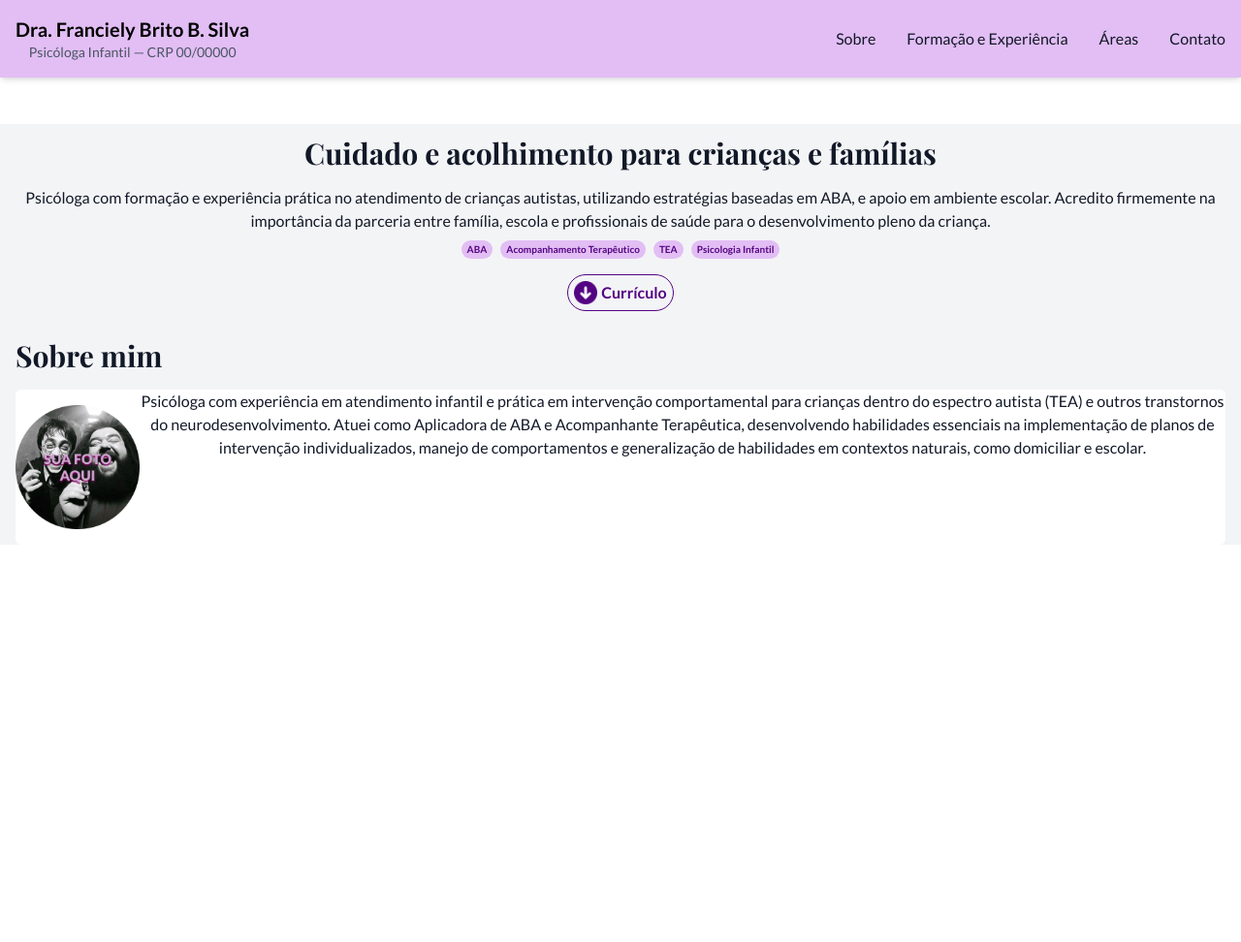
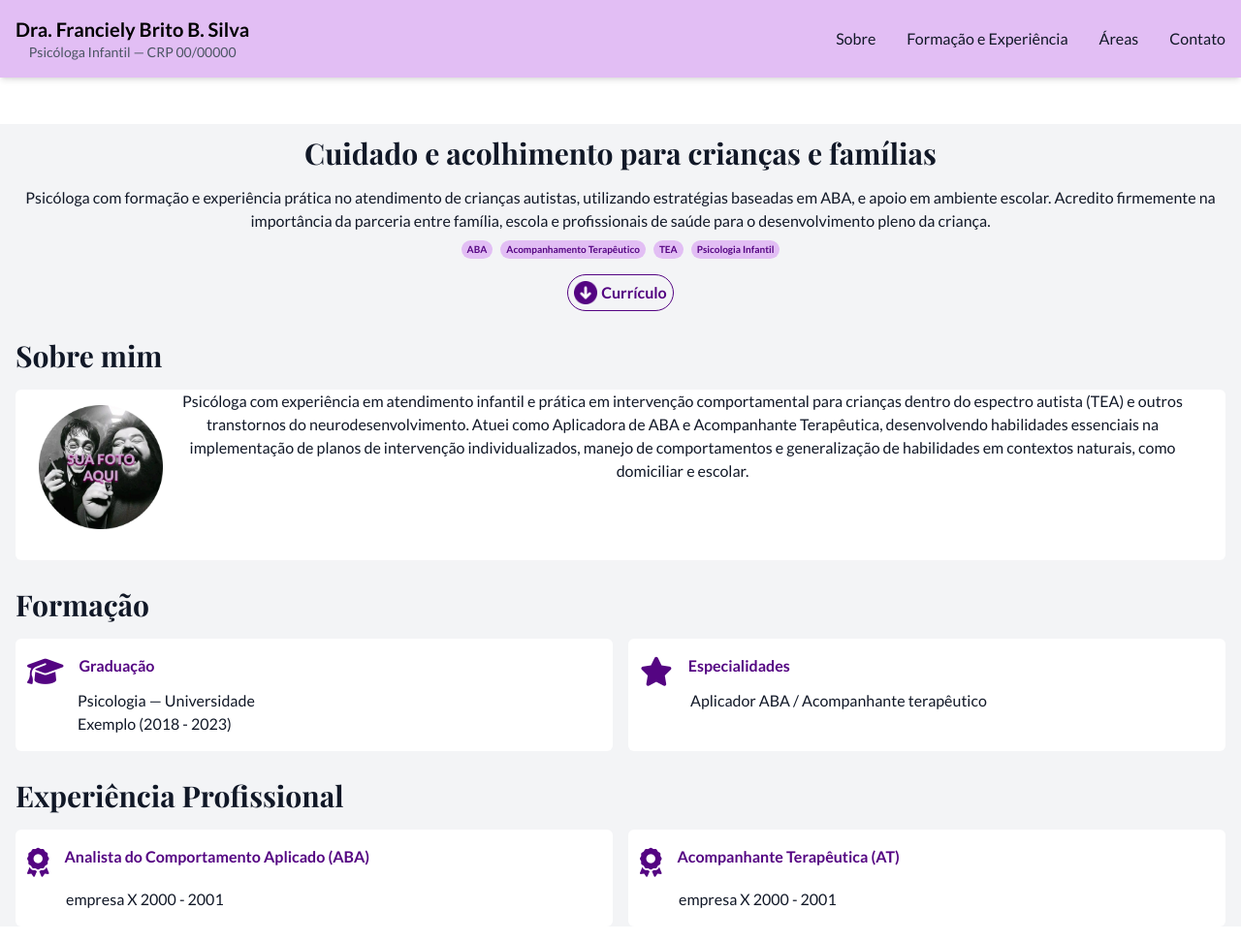
Before and after one commit to migueljrdev/portfolio-psi, a website: page index.html in a window 1280 px wide. Shown: the whole page at 97% size. Before the commit the page ends 800 px from the top, so only its background shows below. Drawn offline with nearby package versions, Linux system fonts and the light colour scheme; a web font is replaced by a local one.

Commit message:
add section formacao e experiencia

```diff
--- a/index.html
+++ b/index.html
@@ -45,7 +45,9 @@
       </div>
   </header>
 
+  <!-- Main -->
   <main class="container bg-gray-100 mx-auto mt-32">
+    <!-- Div introdução main -->
     <div class="md:flex">
       <div class="flex flex-col text-center">
         <h1 class="text-3xl font-playfair font-bold mx-4 mt-3">Cuidado e acolhimento para crianças e famílias</h1>
@@ -66,15 +68,78 @@
       <div class="hidden">
         <img src="" alt="foto-apresentação">
       </div>
-    </div>
+    </div> <!-- Fim Div introdução main -->
 
+
+    <!-- section sobre mim -->
     <section class="m-4 mt-6" id="#sobre">
       <h1 class="mb-3 font-playfair font-bold text-3xl leading-normal">Sobre mim</h1>
-      <div class="bg-white rounded-md text-center md:flex">
+      <div class="bg-white pb-4 px-6 rounded-md text-center md:flex">
         <img class="w-32 py-4 mx-auto" src="src/img/FOTO AQUI.png" alt="photo-perfil">
         <p class="">Psicóloga com experiência em atendimento infantil e prática em intervenção comportamental para crianças dentro do espectro autista (TEA) e outros transtornos do neurodesenvolvimento. Atuei como Aplicadora de ABA e Acompanhante Terapêutica, desenvolvendo habilidades essenciais na implementação de planos de intervenção individualizados, manejo de comportamentos e generalização de habilidades em contextos naturais, como domiciliar e escolar.</p>
       </div>
     </section>
+    <!-- fim section sobre mim -->
+
+    <!-- section formaçao e experiencia -->
+    <section class="m-4 mt-6" id="#formacao">
+      <!-- div formacao -->
+      <div>
+        <h1 class="mb-3 font-playfair font-bold text-3xl leading-normal">Formação</h1>
+
+        <!-- grid cards formacao-->
+        <div class="grid grid-cols-1 md:grid-cols-2 gap-4">
+          <!-- Card 1 -->
+          <div class="bg-white px-2 pt-2 pb-4 rounded-md items-center">
+            <div class="ml-1 mt-2 flex gap-4">
+              <i class="fa-solid fa-graduation-cap  text-3xl text-primary"></i>
+              <h2 class="text-primary font-bold">Graduação</h2>
+            </div>
+            <p class="ml-14">Psicologia — Universidade<br>Exemplo (2018 - 2023)</p>
+          </div>
+
+          <!-- Card 2 -->
+          <div class="bg-white px-2 pt-2 pb-4 rounded-md items-center">
+            <div class="ml-1 mt-2 flex gap-4">
+              <i class="fas fa-star text-3xl text-primary"></i>
+              <h2 class="text-primary font-bold">Especialidades</h2>
+            </div>
+            <p class="ml-14">Aplicador ABA / Acompanhante terapêutico</p>
+          </div>
+
+        </div>
+      </div> <!-- fim div formacao -->
+
+      <!-- div experiencia -->
+      <div class="mt-6">
+        <h1 class="mb-3 font-playfair font-bold text-3xl leading-normal">Experiência Profissional</h1>
+
+        <!-- grid cards experiencia-->
+        <div class="grid grid-cols-1 md:grid-cols-2 gap-4">
+          <!-- Card 1 -->
+          <div class="bg-white px-2 pt-2 pb-4 rounded-md items-center">
+            <div class="ml-1 my-2 flex gap-4">
+              <i class="fas fa-award text-3xl text-primary"></i>
+              <h2 class="text-primary font-bold">Analista do Comportamento Aplicado (ABA)</h2>
+            </div>
+            <p class="ml-11">empresa X 2000 - 2001</p>
+          </div>
+
+          <!-- Card 2 -->
+          <div class="bg-white px-2 pt-2 pb-4 rounded-md items-center">
+            <div class="ml-1 my-2 flex gap-4">
+              <i class="fas fa-award text-3xl text-primary"></i>
+              <h2 class="text-primary font-bold">Acompanhante Terapêutica (AT)</h2>
+            </div>
+            <p class="ml-11">empresa X 2000 - 2001</p>
+          </div>
+
+        </div>
+      </div> <!-- fim div experiencia -->
+
+    </section>
+    <!-- fim section formaçao e experiencia -->
+
   </main>
 
   <div id="footer"></div>
```
Also changed, not shown: dist/css/style.css, dist/js/main.js, src/img/certificate.png (added), src/img/fa-solid_award.png (added), src/img/graduation.png (added).
